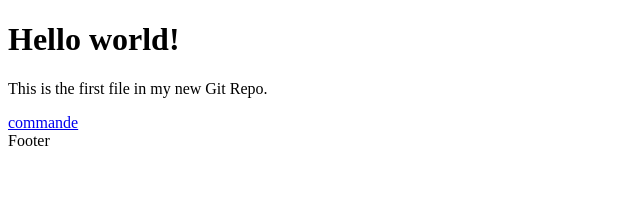
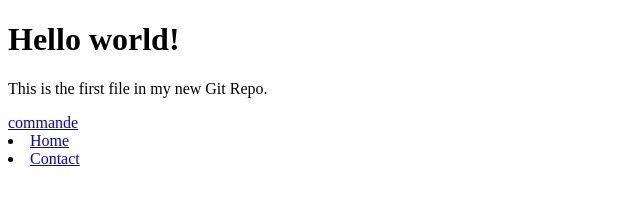
Before and after one commit to zebanoufou/Zeba, a plain HTML site: page index.html in a window 1280 px wide. Shown: the whole page, without its empty margins (0-640 px from the left). Drawn offline with Linux system fonts and the light colour scheme.

Commit message:
add links on footer

```diff
--- a/index.html
+++ b/index.html
@@ -9,6 +9,9 @@
 <h1>Hello world!</h1>
 <p>This is the first file in my new Git Repo.</p>
 <a href="#">commande</a>
-<footer>Footer</footer>
+<footer>
+  <li><a href="Home.html">Home</a></li>
+  <li><a href="#">Contact</a></li>
+</footer>
 </body>
 </html>
```
